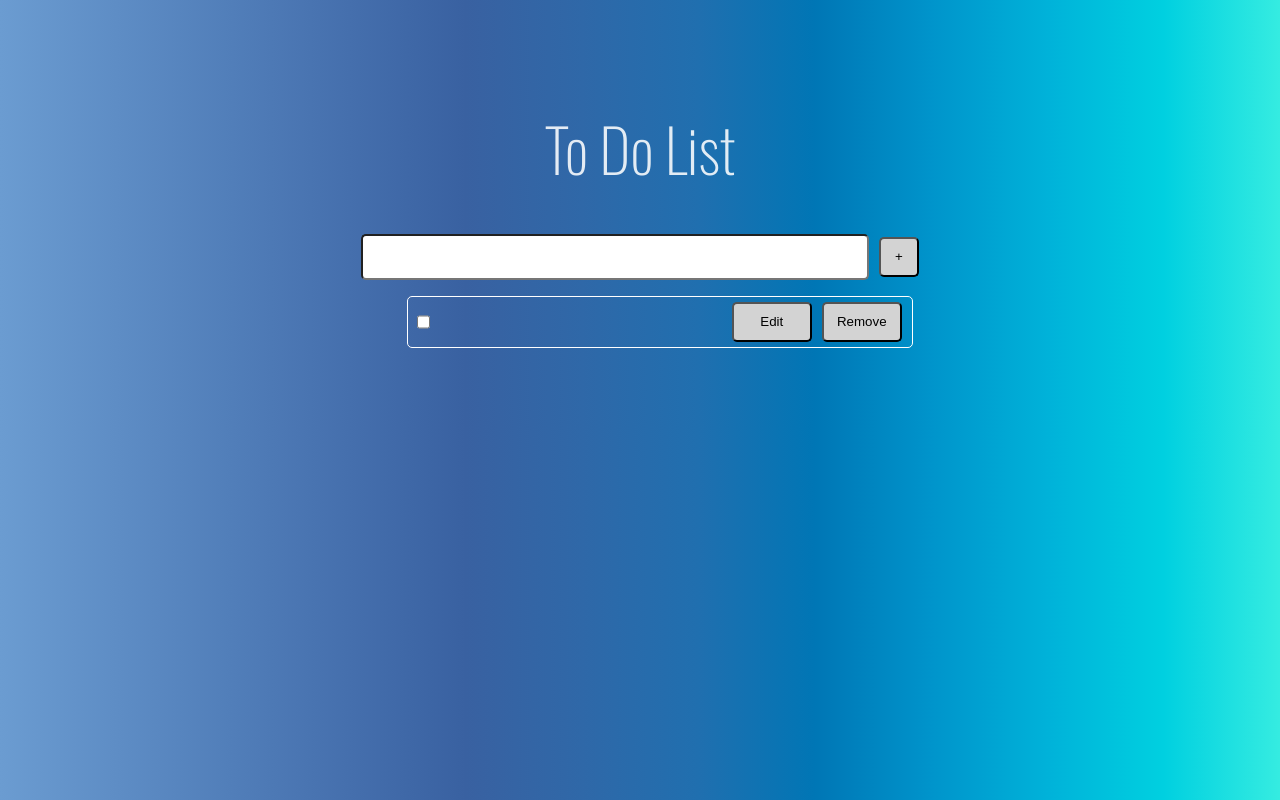
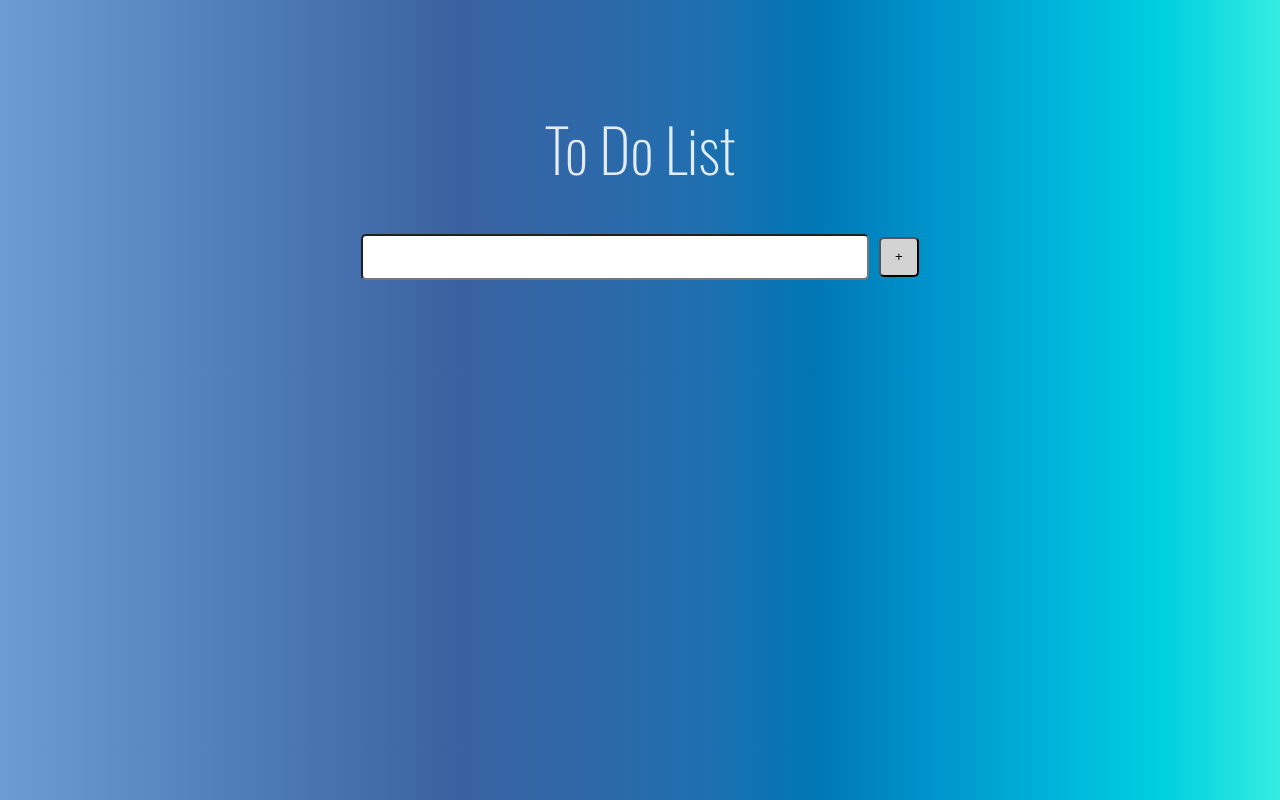
Before and after one commit to luchobre/todo-cac, a React (Vite) app: page / in a window 1280 px wide. Built offline with nearby package versions, Linux system fonts and the light colour scheme.

Commit message:
se agregó logica de boton eliminar

```diff
--- a/src/components/ToDo.jsx
+++ b/src/components/ToDo.jsx
@@ -2,36 +2,48 @@ import { useState } from 'react'
 import '../assets/styles/toDo.css'
 
 const ToDo = () => {
-const [task, setTask] = useState()
+const [task, setTask] = useState('')
+const [list, setList] = useState([])
 
-const handleTask = (e) => {
-    setTask(e.target.value);
-    console.log(task)
+function addTask () {
+    setList([...list, task]);
+    setTask('')
 }
 
+function removeTask (index) {
+    const newList = [...list];
+    newList.splice(index, 1);
+    setList(newList)
+}
 
-
+function editTask (listItem) {
+    console.log(listItem)
+}
 
   return (
     <>
     <div className="block-container">
         <div className="todo-container">
             <h1>To Do List</h1>
-            <form onSubmit={handleTask}>
                 <div className='input-container'>
-                    <input type="text" value={task} />
-                    <button type='submit'>+</button>
+                    <input
+                    type="text"
+                    value={task}
+                    onChange={(e) => setTask(e.target.value)}
+                    />
+                    <button onClick={addTask}>+</button>
                 </div>
-            </form>
             <ul className="list-container">
-                <li className='list-data'>
-                    <input type="checkbox" name="" id="" />
-                    <p>{task}</p>
-                    <div className="buttons-data">
-                        <button id='edit'>Edit</button>
-                        <button id='remove'>Remove</button>
+                {list.map((listItem, index) => (
+                    <li key={index} className='list-data'>
+                        <input type="checkbox" name="" id="" />
+                        <p>{listItem}</p>
+                        <div className="buttons-data">
+                        <button id='edit' onClick={()=> editTask(listItem)}>Edit</button>
+                        <button id='remove' onClick={() => removeTask(index)}>Remove</button>
                     </div>
-                </li>
+                    </li>
+                ))}
             </ul>
         </div>
     </div>
```
